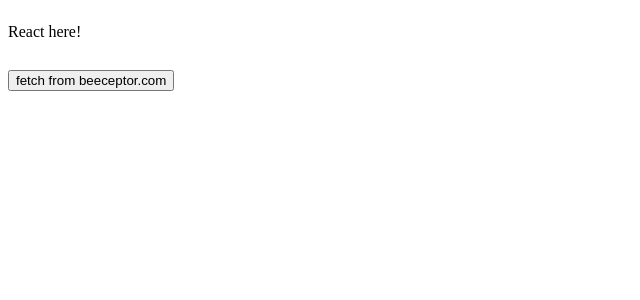
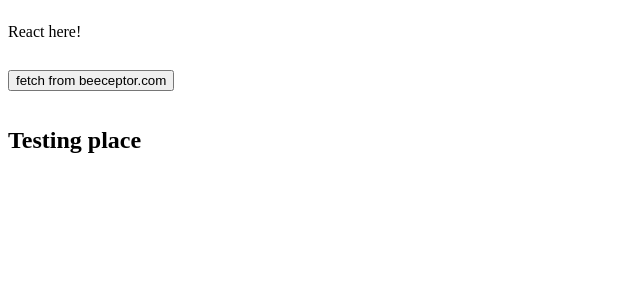
Before and after one commit to DyadicGit/React-with-webpack-4, a React app: page / in a window 1280 px wide. Shown: the top 300 px of the page, without its empty margins (0-640 px from the left). Built offline with nearby package versions, Linux system fonts and the light colour scheme.

Commit message:
update React to v.latest

```diff
--- a/package.json
+++ b/package.json
@@ -29,8 +29,8 @@
     "html-loader": "^0.5.5",
     "html-webpack-plugin": "^3.0.7",
     "mini-css-extract-plugin": "^0.2.0",
-    "react": "^16.3.0",
-    "react-dom": "^16.3.0",
+    "react": "latest",
+    "react-dom": "latest",
     "webpack": "^4.28.4",
     "webpack-cli": "^3.2.1",
     "webpack-dev-server": "^3.1.14"
--- a/src/App.js
+++ b/src/App.js
@@ -1,11 +1,13 @@
 import React from 'react';
 import FetchButton from './views/fetchButton';
+import TestPage from './views/test-page';
 
 const App = () => (
-  <div>
+  <main>
     <p>React here!</p>
     <FetchButton />
-  </div>
+    <TestPage/>
+  </main>
 );
 
 export default App;
--- /dev/null
+++ b/src/views/test-page.js
@@ -0,0 +1,13 @@
+/** @jsx createElement */
+import { createElement } from 'react';
+
+const TestPage = () => {
+  return (
+    <section>
+      <h1>Testing place</h1>
+
+    </section>
+  );
+};
+
+export default TestPage;
```
Also changed, not shown: 1 other file (tests, documents, lock files or other folders).
